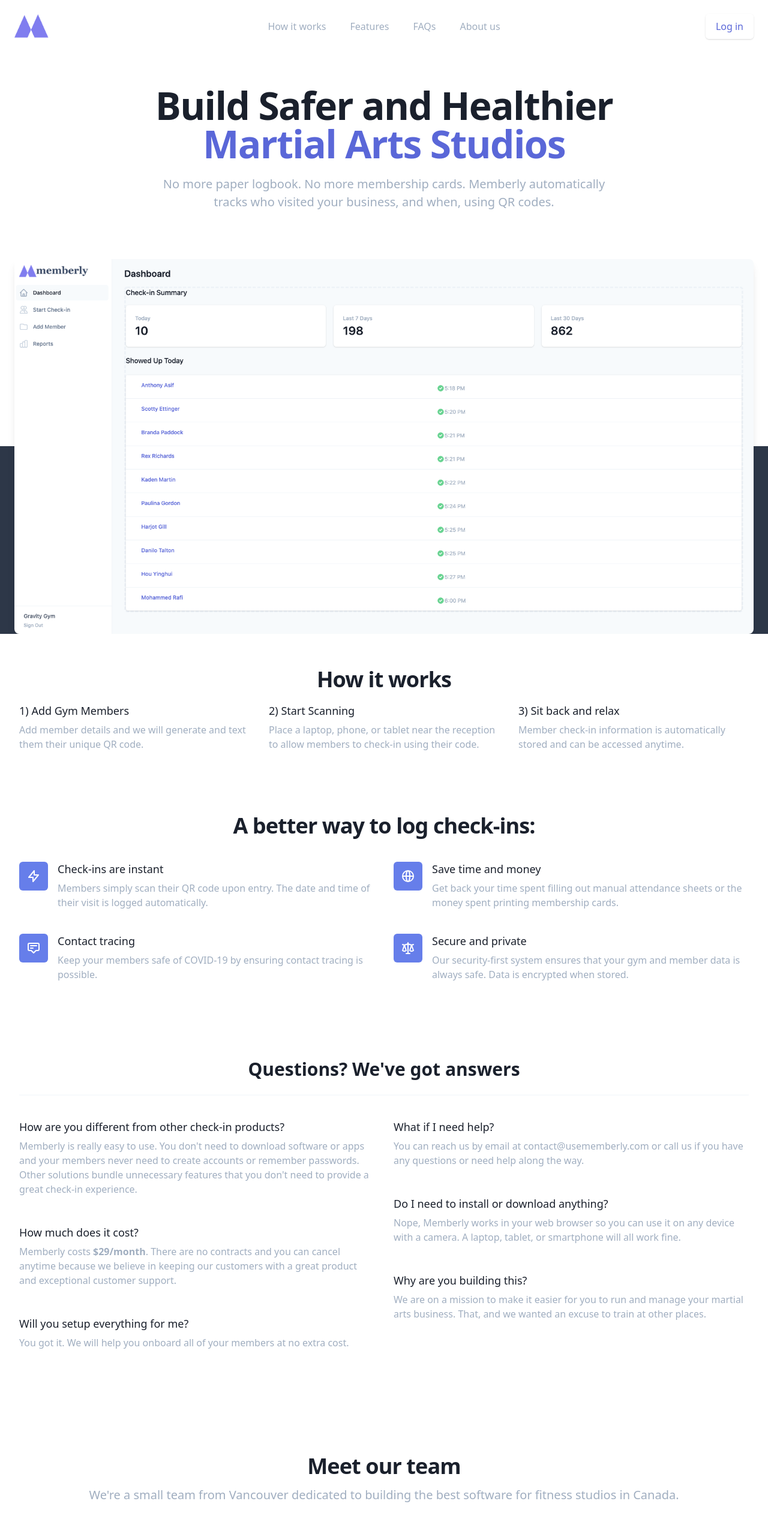
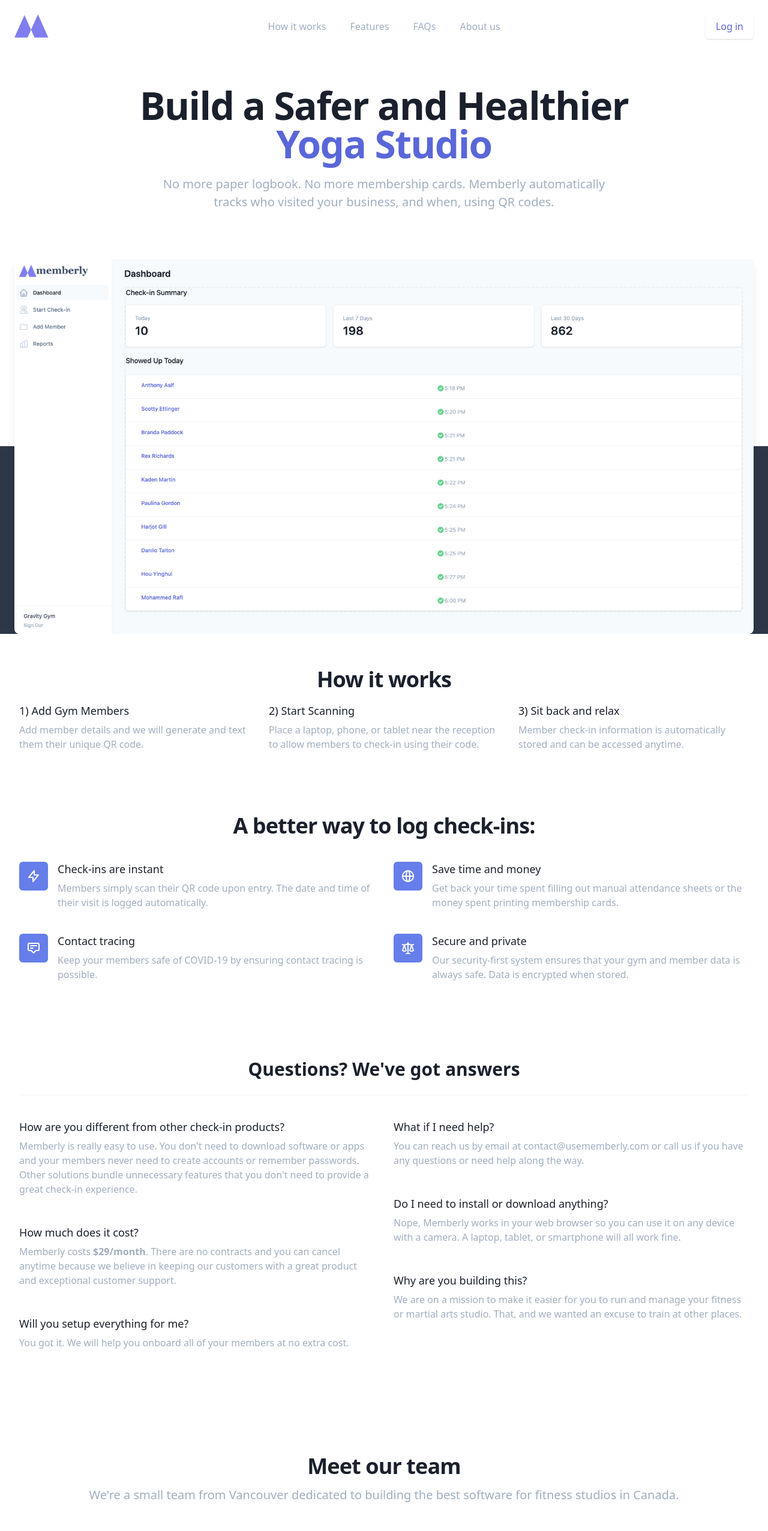
Before and after one commit to mehtabgill/payVise, a React (Create React App) app: page / in a window 1280 px wide. Shown: the top 2553 px of the page at 60% size. Built offline with nearby package versions, Linux system fonts and the light colour scheme; grey boxes are pictures that could not be loaded.

Commit message:
Add rotating banner

```diff
--- a/src/components/Hero/Hero.js
+++ b/src/components/Hero/Hero.js
@@ -4,14 +4,29 @@
 import anmol from '../../assets/images/anmol.jpg';
 import mehtab from '../../assets/images/mehtab.jpg';
 
+const textArray = ['Martial Arts Studio', 'Yoga Studio', 'Fitness Studio', 'Boxing Gym', 'Crossfit Gym'];
+
 export default class Hero extends Component {
     constructor(props) {
         super(props)
 
         this.state = {
-             mobileHamburgerClicked: false
+             mobileHamburgerClicked: false,
+             textIdx: 0
         }
     }
+
+    componentDidMount() {
+        this.timeout = setInterval(() => {
+          let currentIdx = this.state.textIdx;
+          this.setState({ textIdx: currentIdx + 1 });
+        }, 3000);
+    }
+
+    componentDidUnmount() {
+        clearInterval(this.timeout);
+    }
+
 
     mobileHamburgerClickHandler = () =>  {
         console.log('clicked');
@@ -22,6 +37,8 @@
     }
 
     render() {
+        let textThatChanges = textArray[this.state.textIdx % textArray.length];
+
         return (
             <div>
 
@@ -132,10 +149,10 @@
         <div class="text-center">
           <h2 class="text-4xl tracking-tight leading-10 font-extrabold text-gray-900 sm:text-5xl sm:leading-none md:text-6xl">
             {/* Check-in data to enrich your */}
-            Build Safer and Healthier
+            Build a Safer and Healthier
             <br />
             {/* <span class="text-indigo-600">gym or studio business</span> */}
-            <span class="text-indigo-600">Martial Arts Studios</span>
+            <span class="text-indigo-600">{textThatChanges}</span>
           </h2>
           <p class="mt-3 max-w-md mx-auto text-base text-gray-500 sm:text-lg md:mt-5 md:text-xl md:max-w-3xl">
            No more paper logbook. No more membership cards. Memberly automatically tracks who visited your business, and when, using QR codes.
@@ -393,7 +410,7 @@
             </dt>
             <dd class="mt-2">
               <p class="text-base leading-6 text-gray-500">
-              We are on a mission to make it easier for you to run and manage your martial arts business. That, and we wanted an excuse to train at other places.
+              We are on a mission to make it easier for you to run and manage your fitness or martial arts studio. That, and we wanted an excuse to train at other places.
               </p>
             </dd>
           </div>
```
